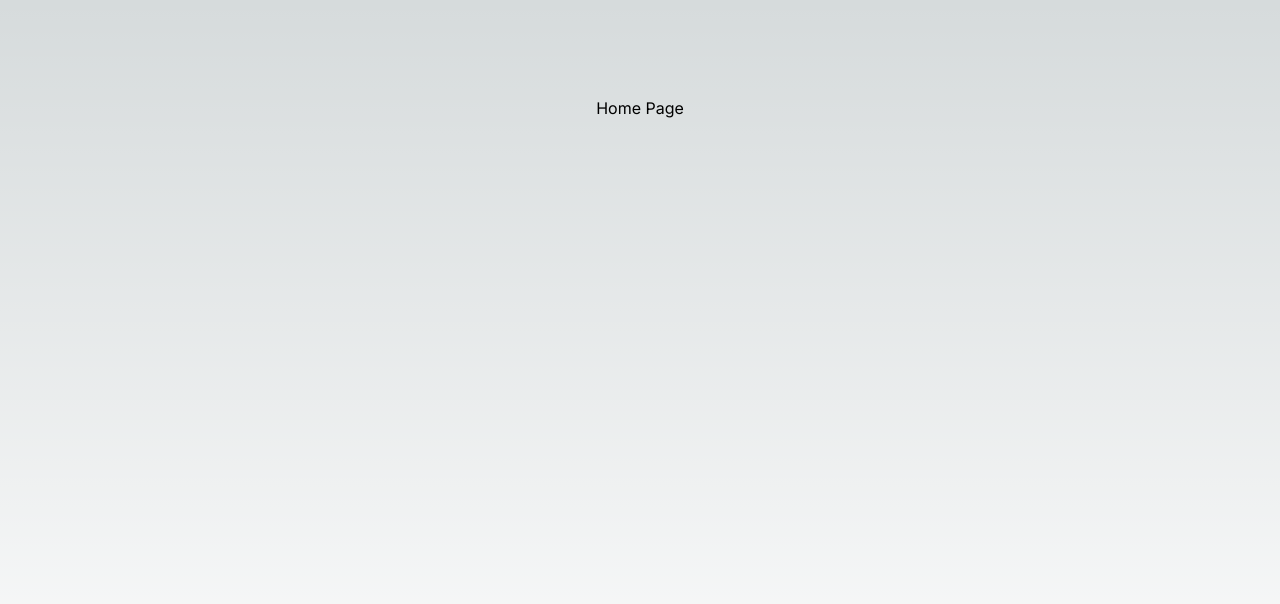
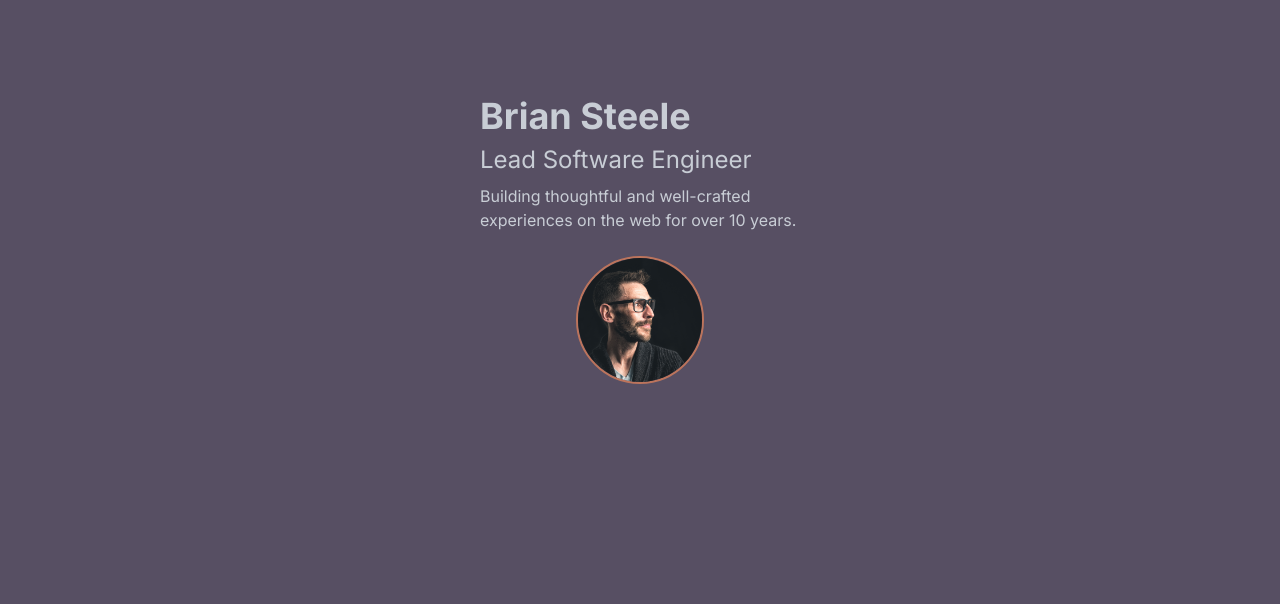
Before and after one commit to gobriansteele/briansteeledotdev, a Next.js app: page / in a window 1280 px wide. Shown: the top 604 px of the page. Built offline with nearby package versions, Linux system fonts and the light colour scheme.

Commit message:
adding some stuff

```diff
--- a/src/app/globals.css
+++ b/src/app/globals.css
@@ -3,9 +3,9 @@
 @tailwind utilities;
 
 :root {
-  --foreground-rgb: 0, 0, 0;
+  --foreground-rgb: ;
   --background-start-rgb: 214, 219, 220;
-  --background-end-rgb: 255, 255, 255;
+  --background-end-rgb: 0, 0, 0;
 }
 
 @media (prefers-color-scheme: dark) {
@@ -18,10 +18,4 @@
 
 body {
   color: rgb(var(--foreground-rgb));
-  background: linear-gradient(
-      to bottom,
-      transparent,
-      rgb(var(--background-end-rgb))
-    )
-    rgb(var(--background-start-rgb));
 }
--- a/src/app/layout.tsx
+++ b/src/app/layout.tsx
@@ -15,7 +15,9 @@ export default function RootLayout({
 }) {
   return (
     <html lang="en">
-      <body className={inter.className}>{children}</body>
+      <body className={`${inter.className} bg-santa-plum leading-relaxed`}>
+        {children}
+      </body>
     </html>
   )
 }
--- a/src/app/page.tsx
+++ b/src/app/page.tsx
@@ -1,7 +1,9 @@
+import { Header } from '@/components'
+
 export default function Home() {
   return (
-    <main className="flex min-h-screen flex-col items-center justify-between p-24">
-      Home Page
+    <main className="flex min-h-screen flex-col items-center justify-between px-8 py-8 md:p-24">
+      <Header />
     </main>
   )
 }
--- /dev/null
+++ b/src/components/Avatar.tsx
@@ -0,0 +1,9 @@
+export function Avatar() {
+  return (
+    <img
+      className="rounded-full w-32 h-32 object-cover object-left-top border-santa-red border-solid border-2"
+      src="/brian_profile_orange_small.jpg"
+      alt="That is Brian"
+    />
+  )
+}
--- /dev/null
+++ b/src/components/Header.tsx
@@ -0,0 +1,17 @@
+import { Avatar } from './Avatar'
+
+export function Header() {
+  return (
+    <header className="text-santa-gray flex flex-col gap-2 max-w-md">
+      <h1 className="text-4xl font-bold">Brian Steele</h1>
+      <h2 className="text-2xl">Lead Software Engineer</h2>
+      <p className="max-w-xs leading-normal">
+        Building thoughtful and well-crafted experiences on the web for over 10
+        years.
+      </p>
+      <div className="flex justify-center mt-4">
+        <Avatar />
+      </div>
+    </header>
+  )
+}
--- /dev/null
+++ b/src/components/index.ts
@@ -0,0 +1 @@
+export * from './Header'
--- a/tailwind.config.js
+++ b/tailwind.config.js
@@ -15,7 +15,7 @@ module.exports = {
       colors: {
         'santa-gray': '#c8cdd5',
         'santa-juniper': '#acb4a1',
-        'santa-plum': '#81747d',
+        'santa-plum': '#574F63',
         'santa-sky': '#8c8cb4',
         'santa-red': '#bc745c',
       },
```
Also changed, not shown: public/brian_profile_orange_small.jpg (added).
